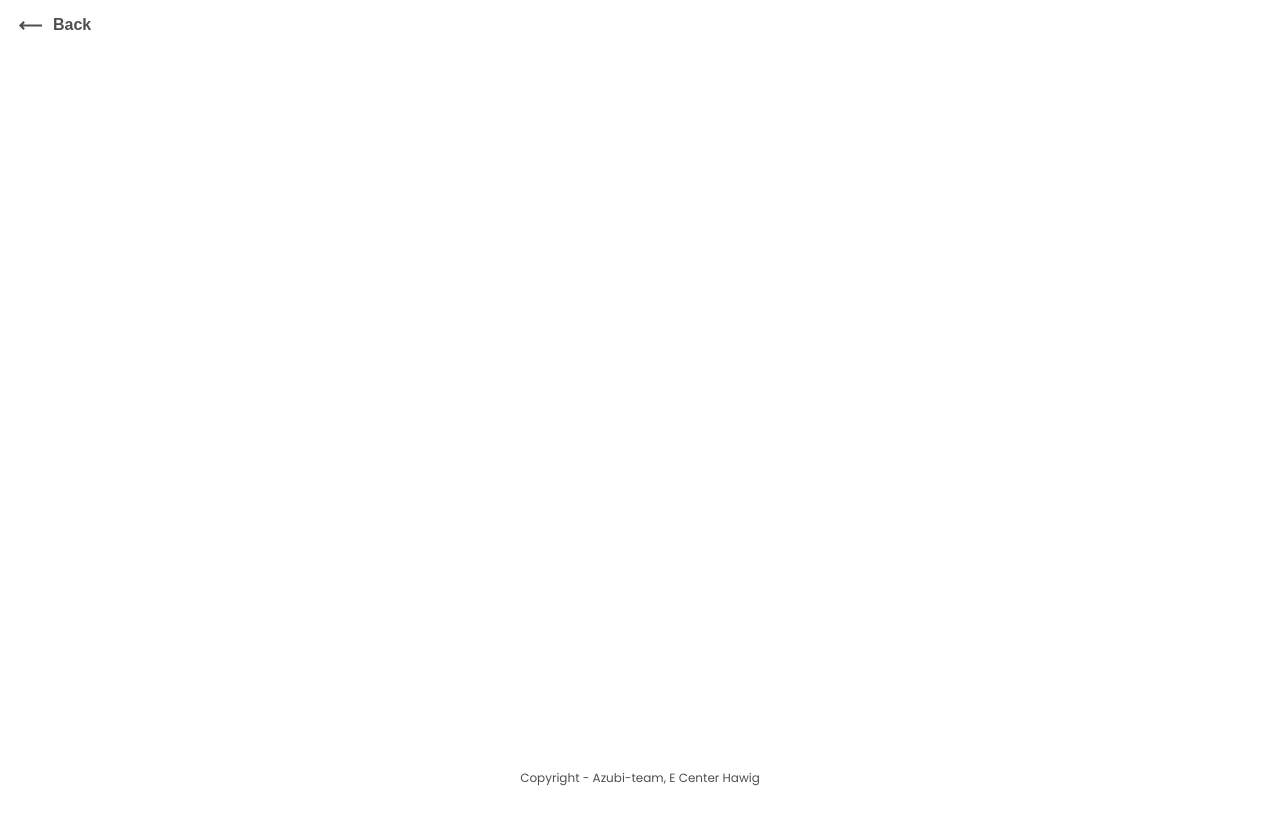
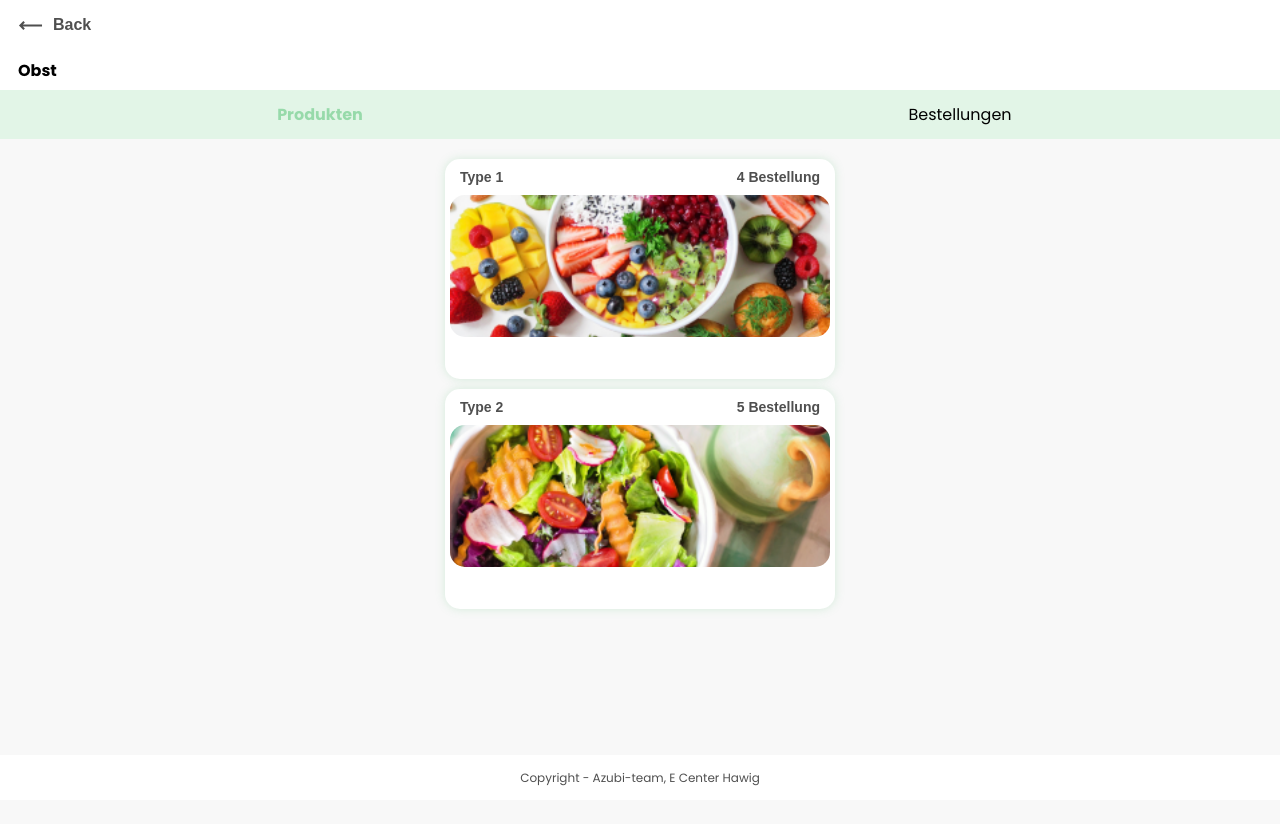
Before and after one commit to layefaa/snalad, a Next.js app: page /dashz/obst in a window 1280 px wide. Shown: the top 824 px of the page. Before the commit the page ends 800 px from the top, so only its background shows below. Built offline with nearby package versions, Linux system fonts and the light colour scheme; a web font is replaced by a local one.

Commit message:
Dashboard UI - 70% done

```diff
--- a/src/app/(main)/dashz/(index)/page.jsx
+++ b/src/app/(main)/dashz/(index)/page.jsx
@@ -1,11 +1,13 @@
 'use client'
 import Image from 'next/image'
 import MenuItem from '@/components/MenuItem'
+import { useRouter } from 'next/navigation'
 
 export default function Menu() {
+  const router = useRouter()
   const menues = [
-    { name: 'Obst', img: '/img/obst.png', stat: 4 },
-    { name: 'Gemüse', img: '/img/gemuse.png', stat: 5 },
+    { name: 'obst', img: '/img/obst.png', stat: 4 },
+    { name: 'gemuse', img: '/img/gemuse.png', stat: 5 },
   ]
   return (
     <section className={'relative min-h-dvh w-full'}>
@@ -26,10 +28,11 @@ export default function Menu() {
           {menues.map((menu) => {
             return (
               <MenuItem
+                handleAction={() => router.push(`/dashz/${menu.name}`)}
                 stats={menu.stat}
                 type={'stats'}
                 img={menu.img}
-                text={menu.name}
+                text={menu.name === 'gemuse' ? 'Gemüse' : menu.name}
                 key={menu.name}
               />
             )
--- a/src/app/(main)/dashz/(page)/gemuse/page.jsx
+++ b/src/app/(main)/dashz/(page)/gemuse/page.jsx
@@ -1,9 +1,26 @@
 'use client'
-import Image from 'next/image'
-import MenuItem from '@/components/MenuItem'
 import { useState } from 'react'
-import Button from '@/components/Button'
+import Products from '@/components/Products'
+import Orders from '@/components/Orders'
+import Tabs from '@/components/Tabs'
 
 export default function Gemuse() {
-  return <section className={' h-full w-full py-[4rem]'}></section>
+  const menues = [
+    { name: 'Type 1', img: '/img/obst.png', orders: 4 },
+    { name: 'Type 2', img: '/img/gemuse.png', orders: 5 },
+  ]
+  const tabs = [
+    { title: 'Produkten', content: <Products products={menues} /> },
+    { title: 'Bestellungen', content: <Orders products={menues} /> },
+    // ...
+  ]
+
+  const [activeTab, setActiveTab] = useState(0)
+  return (
+    <Tabs
+      tabs={tabs}
+      activeTab={activeTab}
+      onTabChange={(newIndex) => setActiveTab(newIndex)}
+    />
+  )
 }
--- a/src/app/(main)/dashz/(page)/layout.jsx
+++ b/src/app/(main)/dashz/(page)/layout.jsx
@@ -4,7 +4,7 @@ import { useRouter } from 'next/navigation'
 export default function PageLayout({ children }) {
   const router = useRouter()
   return (
-    <section>
+    <>
       <header
         className={
           'container fixed z-10 flex h-[5rem] w-full items-center bg-sl-primary-white'
@@ -31,7 +31,9 @@ export default function PageLayout({ children }) {
           </p>
         </div>
       </header>
-      <main className={' relative min-h-dvh w-full bg-white'}>{children}</main>
+      <main className={' relative mt-[5rem]  min-h-dvh w-full bg-[#F8F8F8]'}>
+        {children}
+      </main>
       <footer
         className={
           'fixed bottom-0 flex h-[4.5rem] w-full items-center justify-center bg-sl-primary-white text-12 text-sl-secondary-black'
@@ -39,6 +41,6 @@ export default function PageLayout({ children }) {
       >
         <p className={''}>Copyright - Azubi-team, E Center Hawig</p>
       </footer>
-    </section>
+    </>
   )
 }
--- a/src/app/(main)/dashz/(page)/obst/page.jsx
+++ b/src/app/(main)/dashz/(page)/obst/page.jsx
@@ -1,3 +1,26 @@
+'use client'
+import { useState } from 'react'
+import Tabs from '@/components/Tabs'
+import Products from '@/components/Products'
+import Orders from '@/components/Orders'
+
 export default function Obst() {
-  return <section className={'relative h-full w-full'}></section>
+  const menues = [
+    { name: 'Type 1', img: '/img/obst.png', orders: 4 },
+    { name: 'Type 2', img: '/img/gemuse.png', orders: 5 },
+  ]
+  const tabs = [
+    { title: 'Produkten', content: <Products products={menues} /> },
+    { title: 'Bestellungen', content: <Orders products={menues} /> },
+    // ...
+  ]
+
+  const [activeTab, setActiveTab] = useState(0)
+  return (
+    <Tabs
+      tabs={tabs}
+      activeTab={activeTab}
+      onTabChange={(newIndex) => setActiveTab(newIndex)}
+    />
+  )
 }
--- a/src/app/(main)/dashz/(page)/template.jsx
+++ b/src/app/(main)/dashz/(page)/template.jsx
@@ -1,3 +1,27 @@
+'use client'
+import { usePathname } from 'next/navigation'
+
 export default function Template({ children }) {
-  return <div>{children}</div>
+  const pathname = usePathname()
+
+  function extractTrailingWord(text) {
+    const trailingWord = text.match(/\/([^/]*)$/)?.[1] ?? ''
+    if (!trailingWord) {
+      return text
+    }
+    return trailingWord
+  }
+
+  return (
+    <div className={''}>
+      <div
+        className={
+          'container flex h-[4rem] items-center bg-sl-primary-white text-16 font-bold capitalize'
+        }
+      >
+        <p>{extractTrailingWord(pathname)}</p>
+      </div>
+      <div>{children}</div>
+    </div>
+  )
 }
--- /dev/null
+++ b/src/components/DashMenuItem.jsx
@@ -0,0 +1,35 @@
+const DashMenuItem = ({ img, text, type, orders, customerName, completed }) => {
+  return (
+    <div className={'card h-[22rem] w-[100%] max-w-[39rem] cursor-pointer'}>
+      <div
+        className={
+          'flex justify-between px-[1.5rem] py-[1rem] text-14 font-semibold'
+        }
+      >
+        <p className={' capitalize text-sl-secondary-black'}>{text}</p>
+        {type === 'product' ? (
+          <p className={'text-[#4F4F4F]'}>{orders} Bestellung</p>
+        ) : null}
+      </div>
+      <div className={'relative h-[14.2rem] w-full px-[0.5rem]'}>
+        <img
+          className={
+            'h-[100%] w-full rounded-[1.5rem] object-cover object-center '
+          }
+          src={img}
+          alt={text}
+        />
+      </div>
+      {type === 'order' ? (
+        <div
+          className={'container flex justify-between py-[1rem] font-semibold'}
+        >
+          <p>Für - {customerName}</p>
+          <p>{completed ? 'Completed' : ''}</p>
+        </div>
+      ) : null}
+    </div>
+  )
+}
+
+export default DashMenuItem
--- a/src/components/MenuItem.jsx
+++ b/src/components/MenuItem.jsx
@@ -1,8 +1,11 @@
 import Checkbox from '@/components/Checkbox'
 
-const MenuItem = ({ img, text, isChecked, type, stats }) => {
+const MenuItem = ({ img, text, isChecked, type, stats, handleAction }) => {
   return (
-    <div className={'card h-[26rem] w-[29rem] cursor-pointer'}>
+    <div
+      className={'card h-[26rem] w-[29rem] cursor-pointer'}
+      onClick={handleAction}
+    >
       <div className={'flex justify-between px-[1.5rem] py-[1.4rem]'}>
         <p className={'text-16 font-[600] capitalize text-sl-secondary-black'}>
           {text}
--- /dev/null
+++ b/src/components/Orders.jsx
@@ -0,0 +1,21 @@
+import DashMenuItem from '@/components/DashMenuItem'
+
+const Products = ({ products }) => {
+  return (
+    <div className={'container flex w-full flex-col items-center gap-y-[1rem]'}>
+      {products.map((p) => {
+        return (
+          <DashMenuItem
+            key={p.text}
+            img={p.img}
+            type={'order'}
+            text={p.name}
+            orders={p.orders}
+          />
+        )
+      })}
+    </div>
+  )
+}
+
+export default Products
--- /dev/null
+++ b/src/components/Products.jsx
@@ -0,0 +1,21 @@
+import DashMenuItem from '@/components/DashMenuItem'
+
+const Products = ({ products }) => {
+  return (
+    <div className={'container flex w-full flex-col items-center gap-y-[1rem]'}>
+      {products.map((p) => {
+        return (
+          <DashMenuItem
+            key={p.text}
+            img={p.img}
+            type={'product'}
+            text={p.name}
+            orders={p.orders}
+          />
+        )
+      })}
+    </div>
+  )
+}
+
+export default Products
--- /dev/null
+++ b/src/components/Tabs.jsx
@@ -0,0 +1,38 @@
+import { useState } from 'react'
+
+const Tabs = ({ tabs, activeTab, onTabChange }) => {
+  const [selectedTab, setSelectedTab] = useState(activeTab || 0) // Use default activeTab if provided
+
+  const handleTabClick = (index) => {
+    setSelectedTab(index)
+    onTabChange && onTabChange(index) // Optionally trigger external callback
+  }
+
+  return (
+    <div className="tabs-container">
+      <ul className="tabs-nav mb-[2rem] flex bg-[#E2F5E7] py-[1.2rem] text-16">
+        {tabs.map((tab, index) => (
+          <li
+            key={index}
+            className={`tab-item w-1/2 text-center ${index === selectedTab ? 'font-bold text-[#97DAAA]' : ''}`}
+            onClick={() => handleTabClick(index)}
+          >
+            {tab.title}
+          </li>
+        ))}
+      </ul>
+      <div className="tabs-content">
+        {tabs.map((tab, index) => (
+          <div
+            key={index}
+            className={`tab-panel ${index === selectedTab ? 'active' : 'hidden'}`}
+          >
+            {tab.content}
+          </div>
+        ))}
+      </div>
+    </div>
+  )
+}
+
+export default Tabs
```
